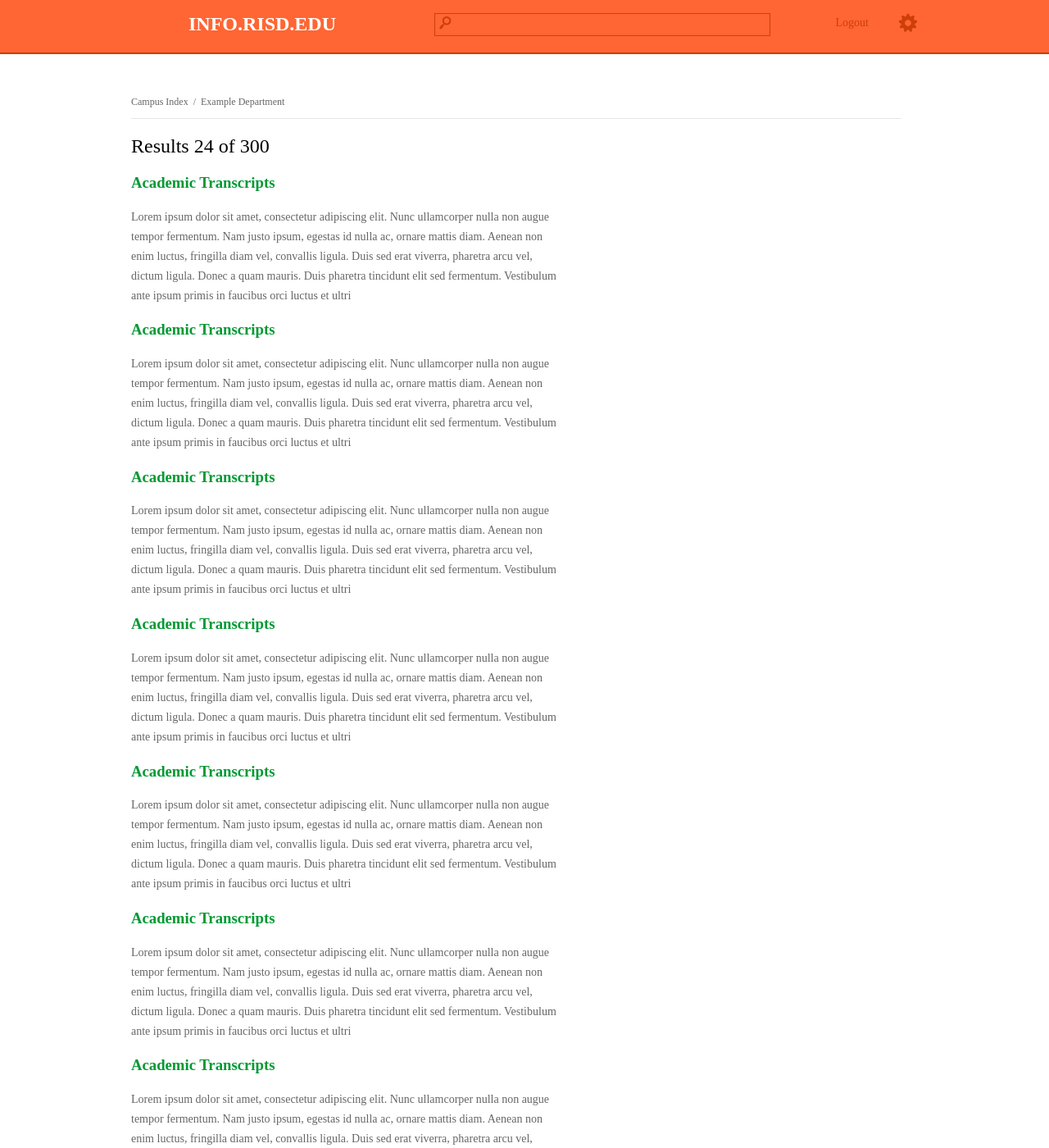
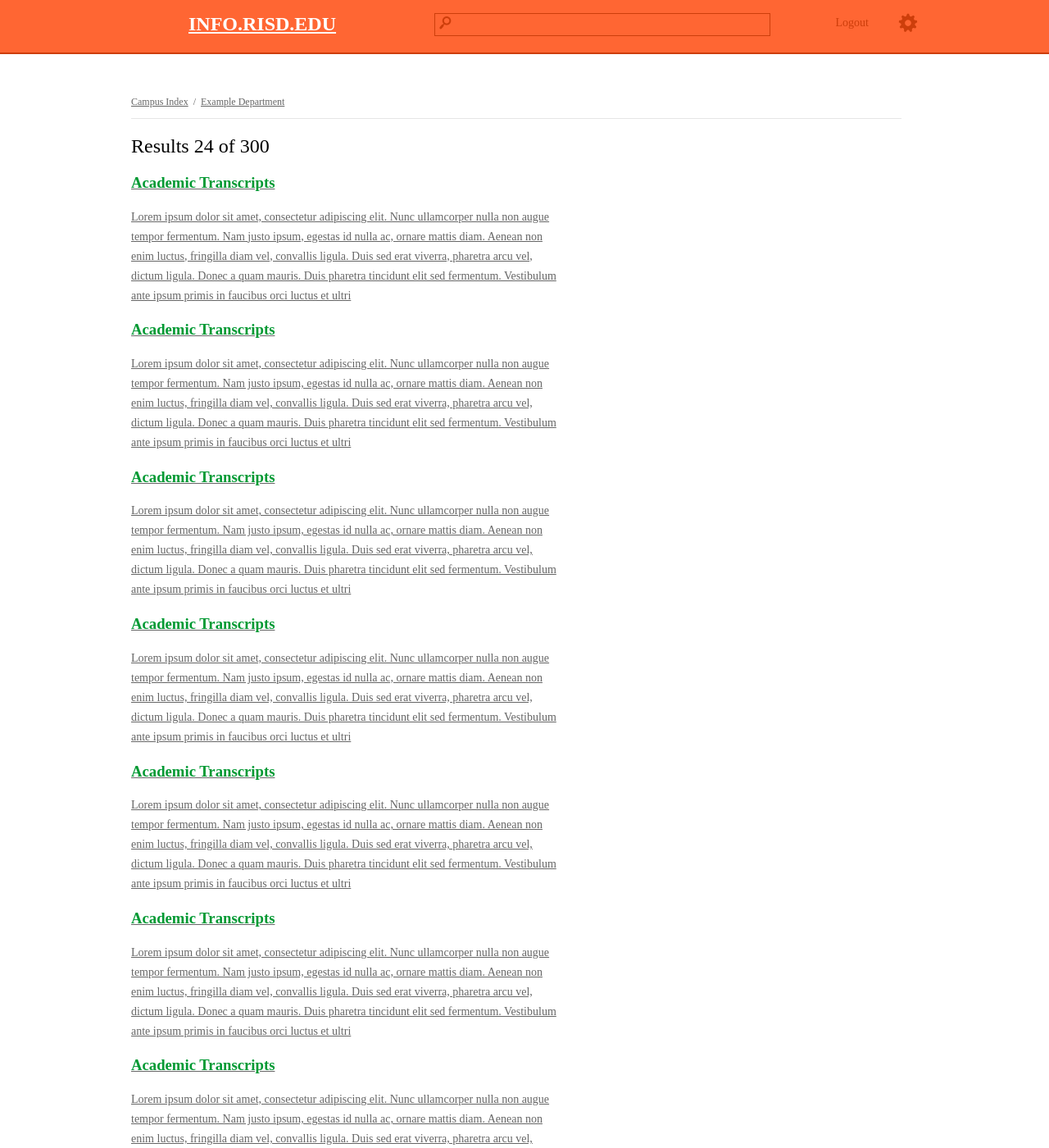
Before and after one commit to micahmicah/info, a Jekyll site: the page built from search-results/index.html, in a window 1280 px wide and 1400 px high. Shown: the whole window at 82% size. Built offline with Jekyll 4.4.1, drawn with Linux system fonts in a browser that asks for light colours; some web fonts are replaced.

Commit message:
push test 2

```diff
--- a/assets/style/css/site.css
+++ b/assets/style/css/site.css
@@ -921,7 +921,7 @@ body {
       margin-top: 4em; } }
 
 a:link, a:visited {
-  text-decoration: none; }
+  text-decoration: underline; }
 
 .directory-group {
   -webkit-column-count: 2;
--- a/assets/style/scss/module.scss
+++ b/assets/style/scss/module.scss
@@ -15,7 +15,7 @@ body{
 
 
 a:link, a:visited{
-	text-decoration:none;
+	text-decoration:underline;
 }
 
 .directory-group{
```
Also changed, not shown: 1 other file.
